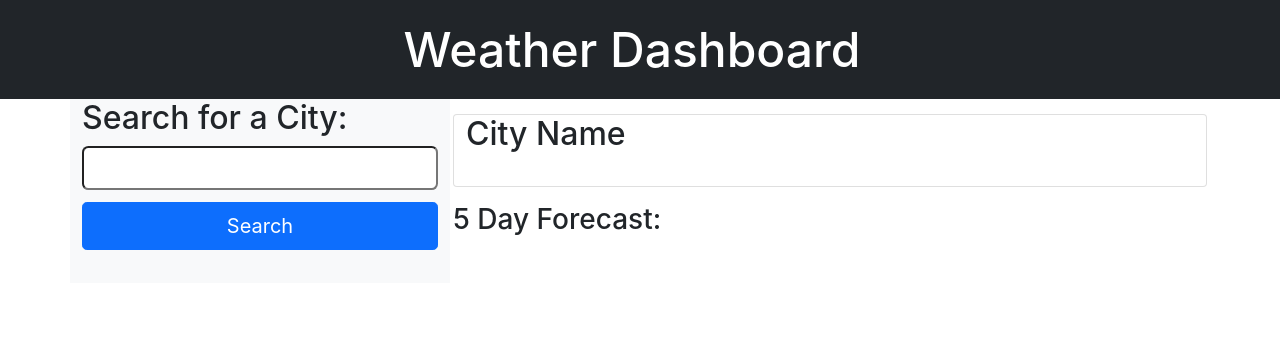
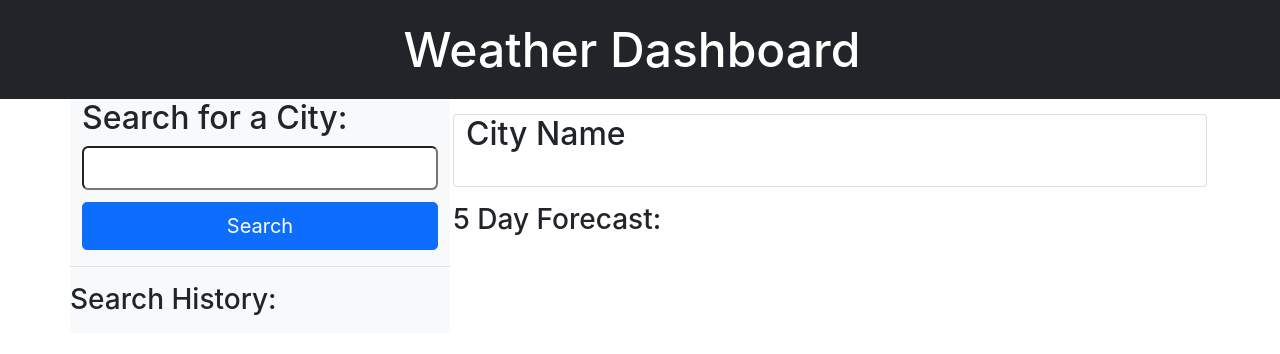
Before and after one commit to michaelheinhold/weather-dashboard, a plain HTML site: page index.html in a window 1280 px wide. Drawn offline with nearby package versions, Linux system fonts and the light colour scheme.

Commit message:
persistence final

```diff
--- a/index.html
+++ b/index.html
@@ -16,11 +16,17 @@
     <main class='container'>
         <div class="row">
             <div class="col-4 bg-light">
-                <h2 class="search-title">Search for a City:</h2>
-                <form action="" class="search-form d-grid">
-                    <input type="text" class="search">
-                    <button type="submit" class="btn btn-primary btn-lg" id="searchBtn">Search</button>
-                </form>
+                <div class='row mb-3 border-bottom'>
+                    <h2 class="search-title">Search for a City:</h2>
+                    <form action="" class="search-form d-grid mb-3">
+                        <input type="text" class="search">
+                        <button type="submit" class="btn btn-primary btn-lg" id="searchBtn">Search</button>
+                    </form>
+                </div>
+                <div class="row history mt-1">
+                    <div class="row h3 mb-3">Search History:</div>
+                    <div class="row" id="history"></div>
+                </div>
             </div>
             <div class="col-8 mb-3 weather-info">
                 <div class="card mb-3 row">
```
